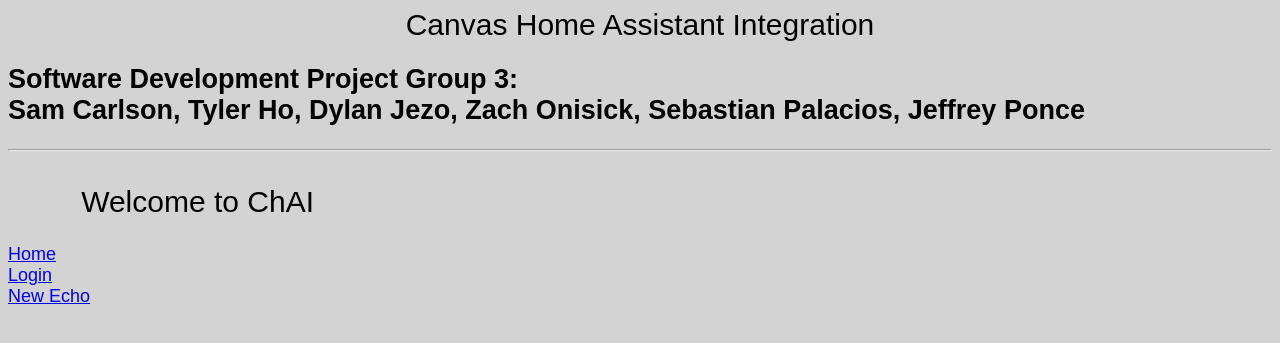
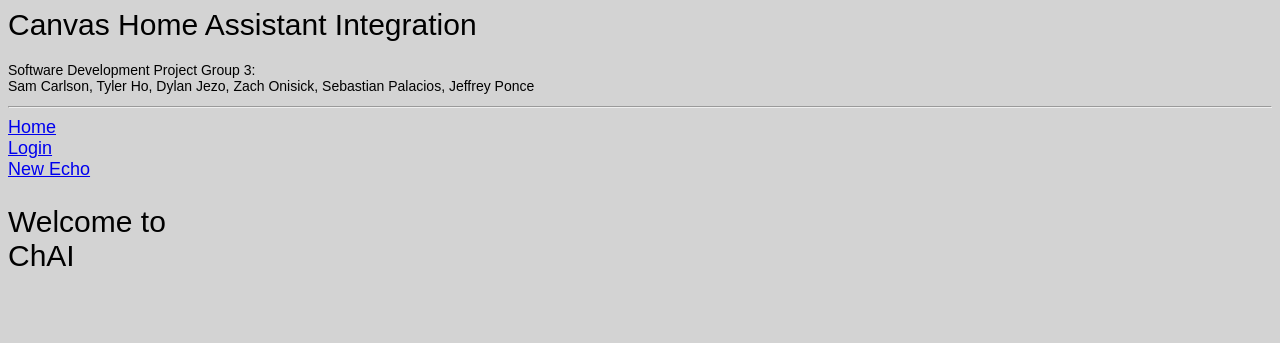
Before and after one commit to Xerronn/CHAI, a Flask app: page / in a window 1280 px wide. Shown: the top 343 px of the page. Run offline with Flask 2, Linux system fonts and the light colour scheme.

Commit message:
Shifted layout of taskbar and forms

```diff
--- a/app/templates/base.html
+++ b/app/templates/base.html
@@ -1,10 +1,8 @@
 <html>
     <head>
       <title>Welcome to ChAI</title>
-	  <link rel="icon" href="Chai.png" type="image/icon">
-	  <link rel="stylesheet" href="styling.css">
-	  <!-- <link rel="icon" href="{{ url_for('static', filename='styling.css') }}"> -->
-	  <!-- <link rel="stylesheet" href="{{ url_for('static', filename='styling.css') }}"> -->
+	  <link rel="icon" href="{{ url_for('static', filename='styling.css') }}">
+	  <link rel="stylesheet" href="{{ url_for('static', filename='styling.css') }}">
     </head>
     <body>
 		<h1>
@@ -18,7 +16,6 @@
 		<div class="container">
 			<!-- Sidebar -->
 			<aside class="container__sidebar">
-				{% block content %}{% endblock %}
 				<a href="{{ url_for('index') }}">Home</a> <br />
 				{% if current_user.is_anonymous %}
 				<a href="{{ url_for('login') }}">Login</a> <br />
@@ -27,6 +24,7 @@
 				<a href="{{ url_for('setToken') }}">Set Token</a> <br />
 				<a href="{{ url_for('logout') }}">Logout</a> <br />
 				{% endif %}
+				{% block content %}{% endblock %}
 			</aside>
 
 			<!-- Main -->
```
